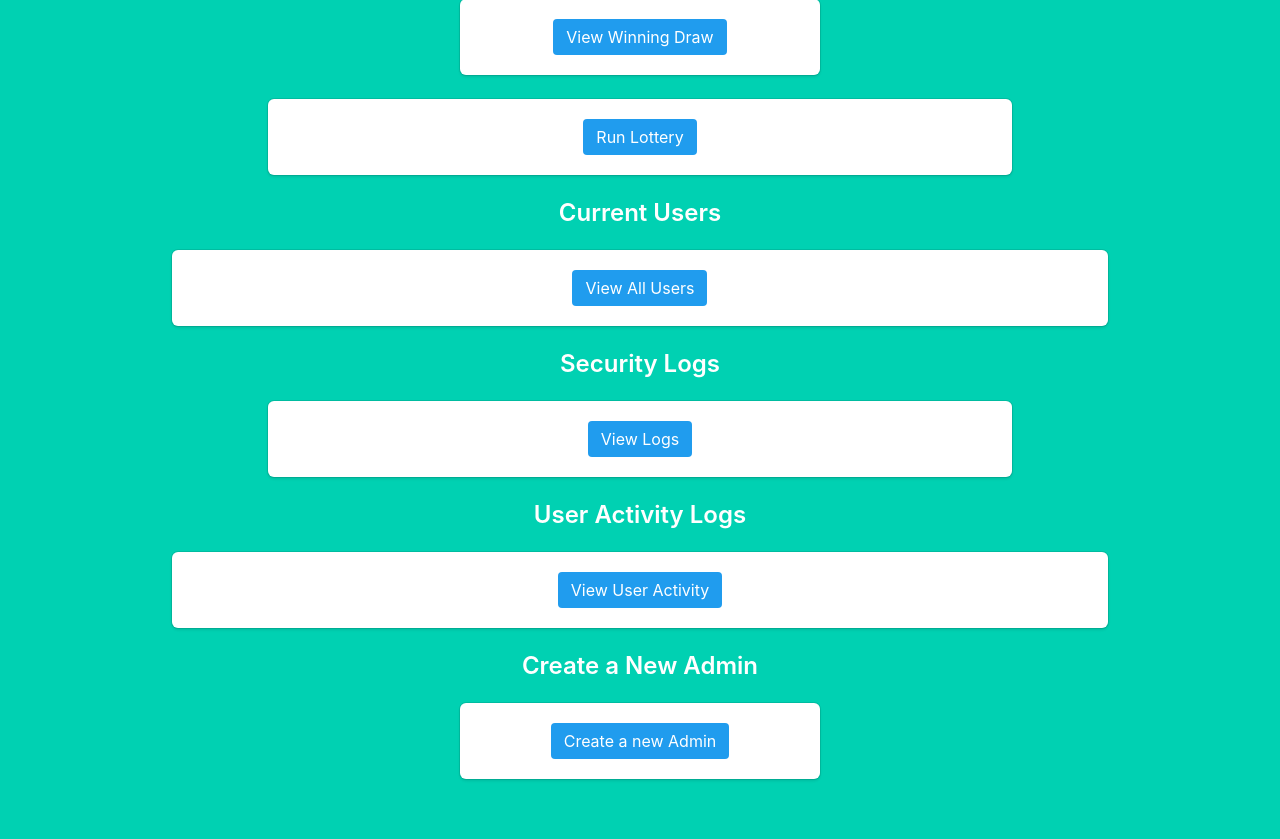
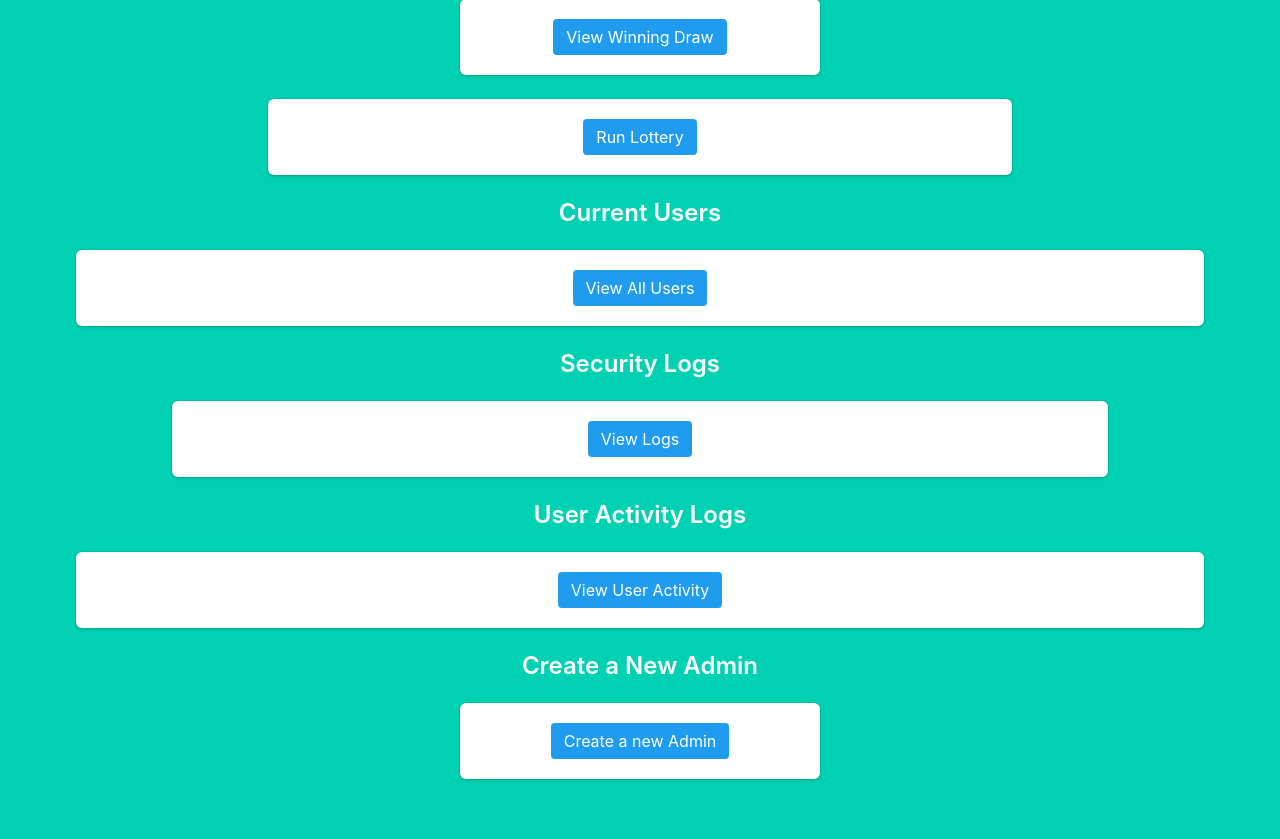
Before and after one commit to emsyoungg/LotteryWebApp, a Flask app: page /admin in a window 1280 px wide. Shown: the part 358-1197 px from the top of the page. Run offline with Flask 3, Linux system fonts and the light colour scheme; a user stored in the database is signed in.

Commit message:
finetuning things

```diff
--- a/admin/views.py
+++ b/admin/views.py
@@ -104,11 +104,11 @@ def run_lottery():
         current_winning_draw.view_draw(current_user.private_key)
 
         # get all unplayed user draws
-        user_draws = Draw.query.filter_by(master_draw=False, been_played=False).all()
+        unplayed_draws = Draw.query.filter_by(master_draw=False, been_played=False).all()
         results = []
 
         # if at least one unplayed user draw exists
-        if user_draws:
+        if unplayed_draws:
 
             # update current winning draw as played
             current_winning_draw.been_played = True
@@ -116,7 +116,7 @@ def run_lottery():
             db.session.commit()
 
             # for each unplayed user draw
-            for draw in user_draws:
+            for draw in unplayed_draws:
 
                 # get the owning user (instance/object)
                 user = User.query.filter_by(id=draw.user_id).first()
--- a/models.py
+++ b/models.py
@@ -99,7 +99,8 @@ class Draw(db.Model):
 
     ## ASYMMETRIC DECRYPTION view_draw
     def view_draw(self, private_key):
-        self.numbers = rsa.decrypt(self.numbers, pickle.loads(private_key)).decode()
+        decrypted_numbers = rsa.decrypt(self.numbers, pickle.loads(private_key)).decode()
+        self.numbers = decrypted_numbers
 
     __tablename__ = 'draws'
 
--- a/templates/admin/admin.html
+++ b/templates/admin/admin.html
@@ -60,7 +60,7 @@
         </div>
     </div>
 
-    <div class="column is-10 is-offset-1">
+    <div class="column is-12 is-offset-0">
         <h4 class="title is-4">Current Users</h4>
         <div class="box">
             {% if current_users %}
@@ -99,7 +99,7 @@
         </div>
     </div>
 
-    <div class="column is-8 is-offset-2" id="test">
+    <div class="column is-10 is-offset-1" id="test">
         <h4 class="title is-4">Security Logs</h4>
         <div class="box">
             {% if logs %}
@@ -124,7 +124,7 @@
         </div>
     </div>
 
-    <div class="column is-10 is-offset-1">
+    <div class="column is-14 is-offset-0">
 
         <h4 class="title is-4">User Activity Logs</h4>
         <div class="box">
```
Also changed, not shown: instance/lottery.db, 1 other file.
